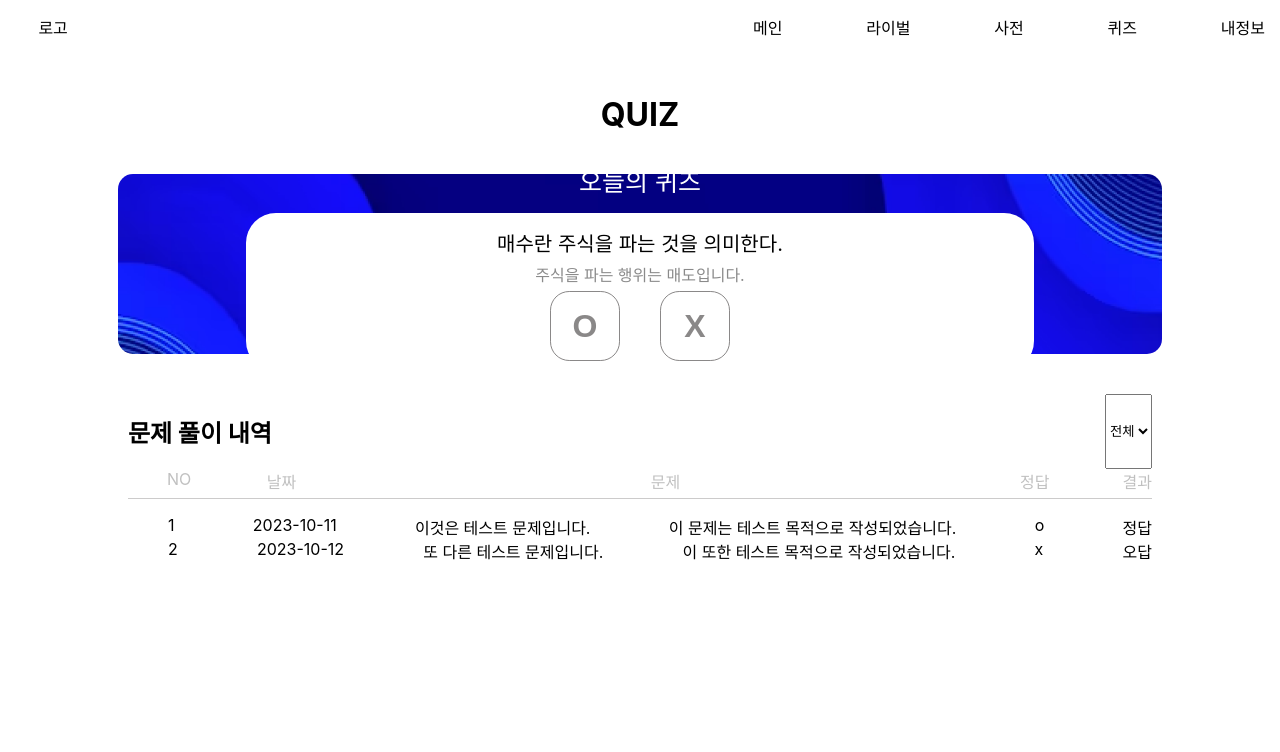
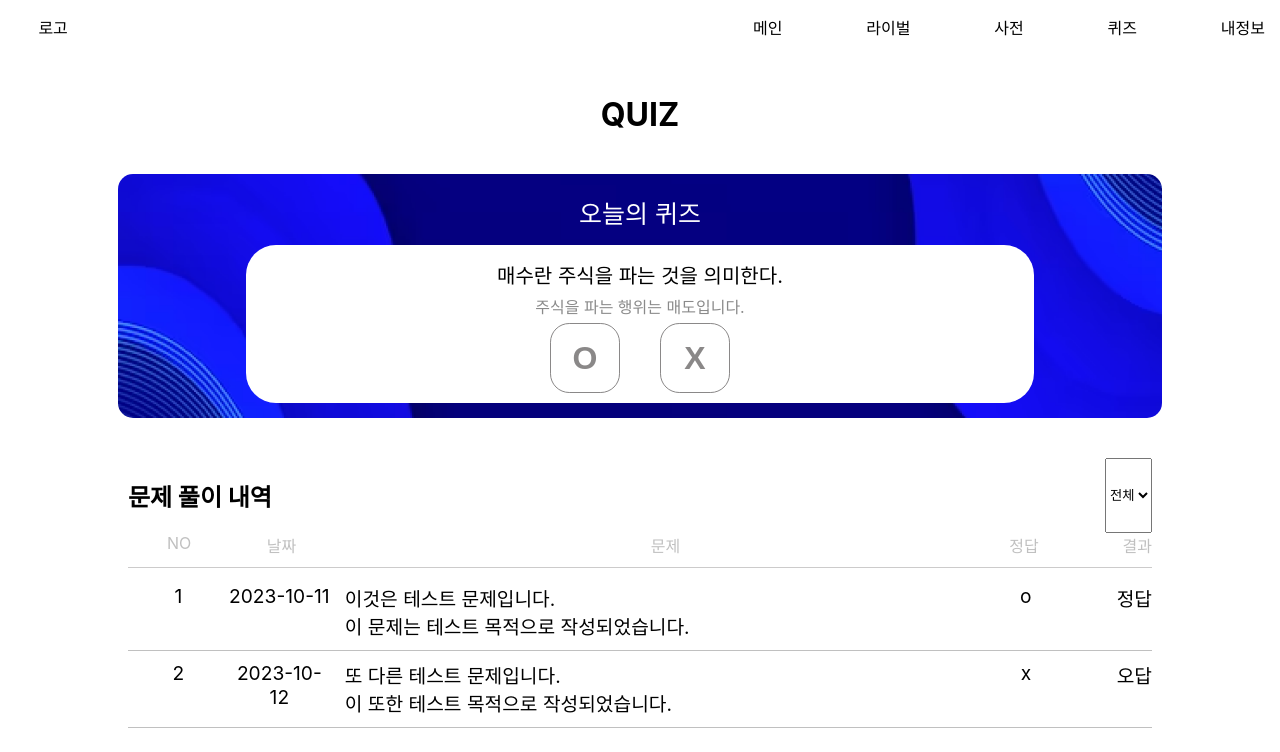
Before and after one commit to seogaeun/kkanbustock-frontend, a React (Create React App) app: page /Quiz in a window 1280 px wide. Shown: the top 752 px of the page. Built offline with nearby package versions, Linux system fonts and the light colour scheme; a web font is replaced by a local one.

Commit message:
[Edit]오늘의 퀴즈 하단 사이즈 잘림 조정

```diff
--- a/src/components/Quiz/DailyQuiz/DailyQuiz.css
+++ b/src/components/Quiz/DailyQuiz/DailyQuiz.css
@@ -1,6 +1,6 @@
 .dailyQuiz{
     width: 80vw;
-    height: 20vh;
+    height: 30%;
     display: flex;
     flex-direction: column; /* 중앙 정렬을 위해 flexbox를 사용합니다. */
     align-items: center; /* 수직 가운데 정렬 */
@@ -14,14 +14,17 @@
 }
 
 .quizTitle{
+    width: 100%;
+    height: 15%;
     color: white;
     font-size: 25px;
-    margin: 10px;
+    margin: 1%;
 }
 
 .dailyQuizQnASet{
     background-color: white;
     width: 75%;
+    height: 70%;
     border-radius: 30px;
     padding: 10px;
     margin: 5px;
--- a/src/components/Quiz/QuizHistory/QuizHistory.css
+++ b/src/components/Quiz/QuizHistory/QuizHistory.css
@@ -7,12 +7,16 @@
     flex-direction: row;
     justify-content: space-between;
 }
+.quizList{
+    padding: 0;
+}
 .listHeader{
     display: flex;
     flex-direction: row;
     text-align: center;
     color: silver;
-    padding-bottom: 5px;
+    padding-bottom: 10px;
+    margin-bottom: -10px;
     border-bottom: 0.1px solid rgb(204, 203, 203);
 }
 
@@ -30,7 +34,6 @@
 }
 
 .a{
-    text-align: end;
     width: 5%;
 }
 
--- a/src/components/Quiz/QuizHistory/QuizHistory.js
+++ b/src/components/Quiz/QuizHistory/QuizHistory.js
@@ -39,7 +39,7 @@ const QuizHistory = ({ quizData }) => {
         <div className="result">결과</div>
       </div>
 
-      <ul>
+      <ul className="quizList">
         {filteredQuizData &&
           filteredQuizData.map((quiz, index) => (
             <SolvedQuiz
--- a/src/components/Quiz/SolvedQuiz/SolvedQuiz.css
+++ b/src/components/Quiz/SolvedQuiz/SolvedQuiz.css
@@ -1,5 +1,43 @@
+.solvedItem{
+    border-bottom: 1px solid silver;
+    padding: 10px 0px;
+    vertical-align: middle;
+}
+
 .solvedQuizItem{
     display: flex;
     flex-direction: row;
     justify-content: space-between;
+    font-size: 1.2rem;
 }
+
+.questionNumber{
+    text-align: center;
+    width: 10%;
+}
+
+.date{
+    width: 10%;
+}
+
+.questionSet{
+    padding-left: 15px;
+    width: 65%;
+}
+
+.qustion{
+    text-align: left;
+}
+
+.explanation{
+    text-align: left;
+}
+
+.corretAnswer{
+    width: 5%;
+}
+
+.isCorrect{
+    text-align: end;
+    width: 10%;
+}
--- a/src/components/Quiz/SolvedQuiz/SolvedQuiz.js
+++ b/src/components/Quiz/SolvedQuiz/SolvedQuiz.js
@@ -1,19 +1,27 @@
-import React from 'react';
-import './SolvedQuiz.css';
+import React from "react";
+import "./SolvedQuiz.css";
 
-
-const SolvedQuiz = ({ questionNumber, date, question, explanation, correctAnswer, isCorrect }) => {
+const SolvedQuiz = ({
+  questionNumber,
+  date,
+  question,
+  explanation,
+  correctAnswer,
+  isCorrect,
+}) => {
   return (
-    <div className={`solved-quiz ${isCorrect ? 'correct' : 'incorrect'}`}>
-
-
-      <div className="solvedQuizItem">
-        <div>{questionNumber}</div>
-        <div>{date}</div>
-        <div>{question}</div>
-        <div>{explanation}</div>
-        <div>{correctAnswer}</div>
-        <div>{isCorrect ? '정답' : '오답'}</div>
+    <div className="solvedItem">
+      <div className={`solved-quiz ${isCorrect ? "correct" : "incorrect"}`}>
+        <div className="solvedQuizItem">
+          <div className="questionNumber">{questionNumber}</div>
+          <div className="date">{date}</div>
+          <div className="questionSet">
+            <div className="qustion">{question}</div>
+            <div className="explanation">{explanation}</div>
+          </div>
+          <div className="corretAnswer">{correctAnswer}</div>
+          <div className="isCorrect">{isCorrect ? "정답" : "오답"}</div>
+        </div>
       </div>
     </div>
   );
```
